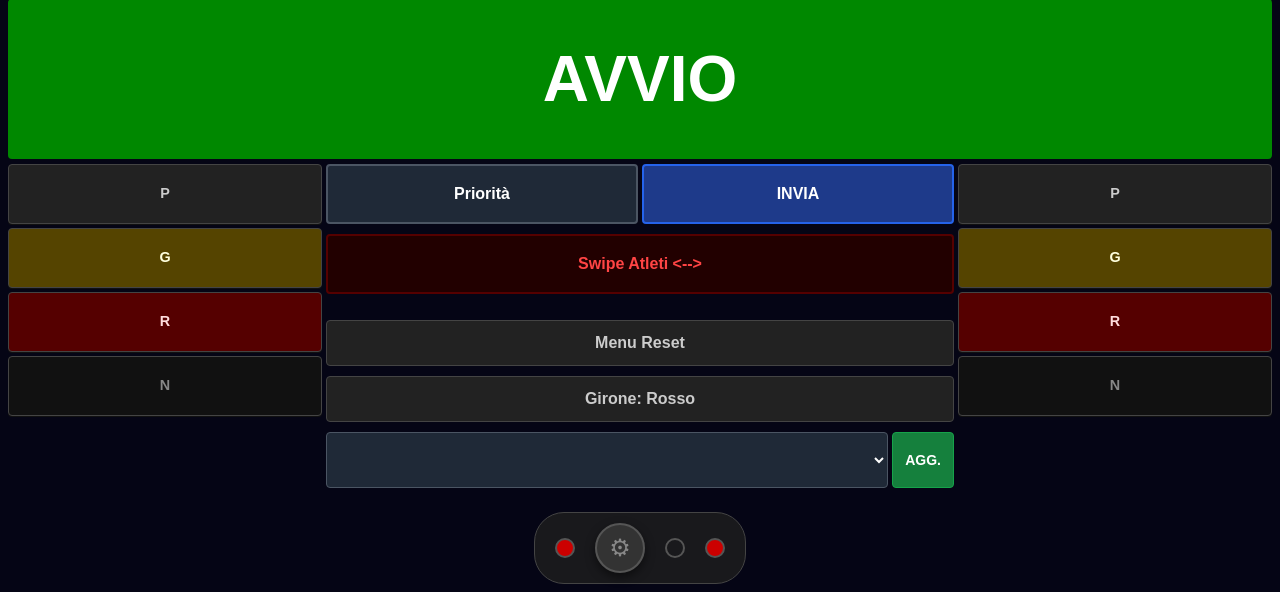
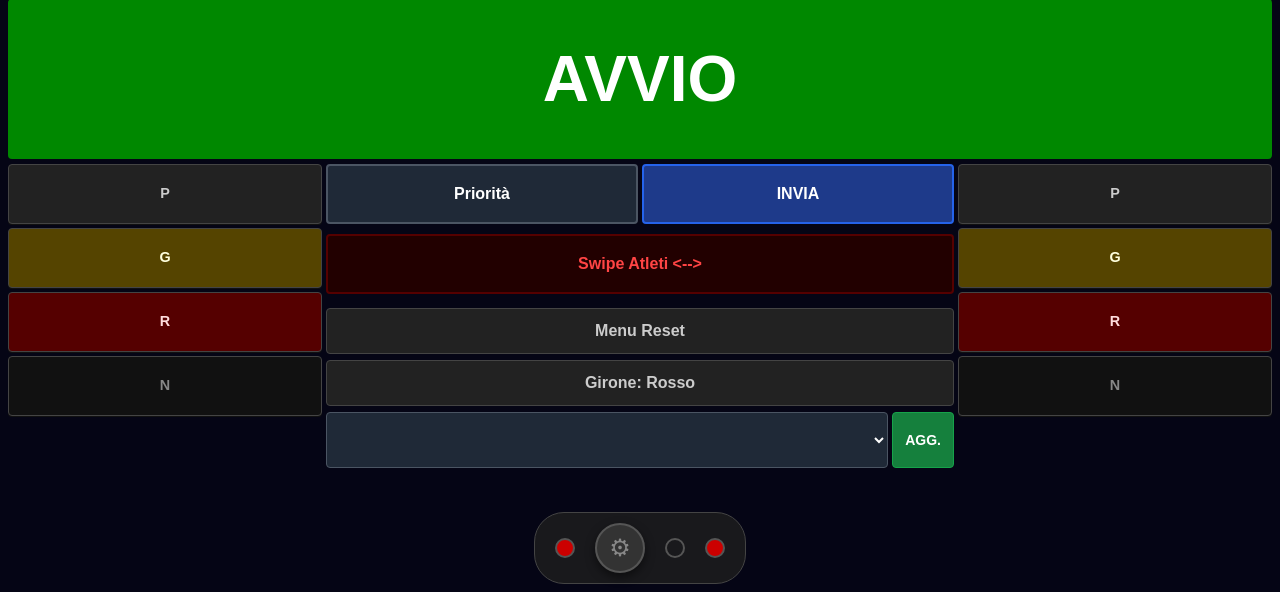
Before and after one commit to nzo1986/fencing-scoreboard, a Flask app: page /telecomando in a window 1280 px wide. Shown: the part 208-800 px from the top of the page. Run offline with Flask 3, Linux system fonts and the light colour scheme; lists and menus that the app fills with data are empty; some libraries are stand-ins or nearby versions.

```diff
--- /dev/null
+++ b/match_state.json
@@ -0,0 +1 @@
+{"timer": 180.0, "running": false, "phase": "MATCH", "priority": null, "fencer_left": {"name": "ATLETA SX", "score": 0, "cards": {"Y": false, "R": false, "B": false, "R_count": 0}, "p_cards": {"Y": false, "R": false, "B": false}, "photo": "/static/photos/default.png"}, "fencer_right": {"name": "ATLETA DX", "score": 0, "cards": {"Y": false, "R": false, "B": false, "R_count": 0}, "p_cards": {"Y": false, "R": false, "B": false}, "photo": "/static/photos/default.png"}, "period": 1, "admin_connected": false, "server_ip": "10.0.11.251", "ssid": "Offline", "match_list": [], "current_girone": "rosso", "active_girone": "rosso", "current_row_idx": null, "manual_selection": false, "swapped": false, "settings": {"font_family": "Roboto Mono", "font_timer": 8.0, "font_score": 15.0, "font_name": 3.0, "font_list": 1.5, "col_center_width": 1.2, "list_padding": 0.5, "text_border": 0.0, "photo_size": 150, "time_match": 180, "time_break": 60, "time_medical": 300, "refresh_rate": 30, "buzzer_volume": 1.0, "default_name_left": "ATLETA SX", "default_name_right": "ATLETA DX", "google_script_url": "", "google_sheet_id": "179tfN2PDrSTYtiAdVeFQKXF9OtwZj4k4EbQ1dWXH5Yg", "columns": {"rosso": {"sx": "A", "psx": "B", "pdx": "C", "dx": "D"}, "giallo": {"sx": "F", "psx": "G", "pdx": "H", "dx": "I"}, "blu": {"sx": "K", "psx": "L", "pdx": "M", "dx": "N"}, "verde": {"sx": "P", "psx": "Q", "pdx": "R", "dx": "S"}, "32": {"sx": "U", "psx": "V", "pdx": "W", "dx": "X"}}}, "wifi_connected": false}
--- a/templates/telecomando.html
+++ b/templates/telecomando.html
@@ -7,7 +7,6 @@
     <script src="https://cdn.tailwindcss.com"></script>
     <script src="https://cdnjs.cloudflare.com/ajax/libs/socket.io/4.0.1/socket.io.js"></script>
     <style>
-        /* MODIFICA: min-height invece di height fissa, overflow-y auto per permettere lo scroll */
         body{user-select:none;-webkit-user-select:none;background:#050515;color:#eee;touch-action:manipulation;font-family:sans-serif;min-height:100vh;overflow-y:auto;overflow-x:hidden;padding-bottom:20px}
         button:active{transform:scale(0.97);filter:brightness(0.9)}
         .ctrl-btn{width:18%;height:50px;background:#222;border:1px solid #444;border-radius:4px;font-weight:bold;font-size:1.5rem;display:flex;align-items:center;justify-content:center;box-shadow:0 2px 0 #111;color:white}
@@ -17,11 +16,9 @@
         .prio-dot{width:15px;height:15px;border-radius:50%;background:#222;position:absolute;top:15px;border:1px solid #444;opacity:0.3}
         .prio-l{left:10px}.prio-r{right:10px}
         .prio-active{background:white;box-shadow:0 0 10px white;opacity:1}
-        /* MODIFICA: Altezza flessibile per il pulsante start */
         .start-btn{width:100%;min-height:20vh;padding:20px 0;font-size:4rem;font-weight:bold;color:white;border:none;display:flex;align-items:center;justify-content:center;margin:5px 0;border-radius:4px}
         .bg-start{background:#008800}.bg-stop{background:#cc0000}.bg-pause{background:#eab308;color:black}
 
-        /* MODIFICA: Tolta l'altezza fissa alla griglia */
         .bottom-grid{display:grid;grid-template-columns:1fr 2fr 1fr;gap:4px;margin-bottom:20px}
 
         .side-col{display:flex;flex-direction:column;gap:4px}.center-col{display:flex;flex-direction:column;gap:4px}
@@ -36,7 +33,6 @@
         .gear-btn{position:static;transform:none;width:50px;height:50px;background:#333;color:#888;border:2px solid #555;border-radius:50%;display:flex;align-items:center;justify-content:center;font-size:1.5rem;box-shadow:0 4px 10px rgba(0,0,0,0.5)}
         #toast-container{position:fixed;top:50%;left:50%;transform:translate(-50%,-50%);background:rgba(0,0,0,0.9);color:white;padding:20px 40px;border-radius:12px;font-size:1.5rem;text-align:center;z-index:9999;display:none;box-shadow:0 0 20px rgba(0,0,0,0.5);border:2px solid #555}
 
-        /* MODIFICA: Controlli inferiori non più fissi, ma centrati in basso nel flusso della pagina */
         .bottom-controls{
             display:flex;
             justify-content:center;
@@ -47,7 +43,7 @@
             border-radius:30px;
             border:1px solid #444;
             width:fit-content;
-            margin:auto auto 0 auto; /* Spinge verso il basso e centra orizzontalmente */
+            margin:auto auto 0 auto;
         }
 
         .status-icon{width:20px;height:20px;border-radius:50%;display:inline-block;border:2px solid #555; transition: background-color 0.3s;}
@@ -60,7 +56,6 @@
         .swipe-btn { color: #ff4444; font-weight: bold; background: #220000; border: 2px solid #550000; }
     </style>
 </head>
-<!-- MODIFICA: Classi Tailwind aggiornate per supportare il layout fluido -->
 <body class="flex flex-col min-h-screen p-2 overflow-y-auto overflow-x-hidden">
 
     <div id="toast-container"></div>
@@ -102,7 +97,8 @@
                 <button class="sys-btn swipe-btn w-full py-4" onclick="socket.emit('swap_fencers')">Swipe Atleti &lt;--&gt;</button>
             </div>
 
-            <div class="flex-grow flex flex-col justify-end">
+            <!-- MODIFICA: Rimosso flex-grow e justify-end. Ora i blocchi salgono naturalmente verso l'alto -->
+            <div class="flex flex-col mt-1">
                 <details id="reset-menu" class="accord">
                     <summary>Menu Reset</summary>
                     <div class="flex flex-col bg-gray-800 p-2 rounded">
@@ -112,7 +108,7 @@
                         <button class="sys-btn text-red-300 bg-red-900" onclick="if(confirm('Reset TOTALE?'))resetAction('reset_all')">Reset TUTTO</button>
                     </div>
                 </details>
-                <details class="mt-2 accord" id="girone-details">
+                <details class="mt-1 accord" id="girone-details">
                     <summary id="girone-label">Girone: Rosso</summary>
                     <div class="flex flex-col bg-gray-800 p-2 rounded">
                         <button class="sys-btn text-red-400" onclick="changeGirone('rosso')">Rosso</button>
@@ -122,7 +118,7 @@
                         <button class="sys-btn text-white" onclick="changeGirone('32')">Elim. 32</button>
                     </div>
                 </details>
-                <div class="flex mt-2 gap-1 h-14">
+                <div class="flex mt-1 gap-1 h-14">
                     <select id="sel" class="flex-grow bg-gray-800 text-white border border-gray-600 rounded text-sm px-2" onchange="triggerMatchLoad()"></select>
                     <button onclick="forceUpdate()" class="bg-green-700 text-white px-3 rounded text-sm border border-green-600 font-bold">AGG.</button>
                 </div>
```
